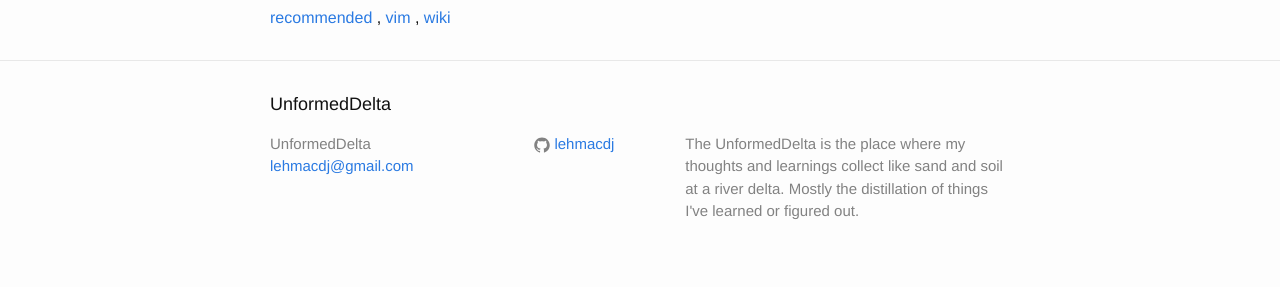
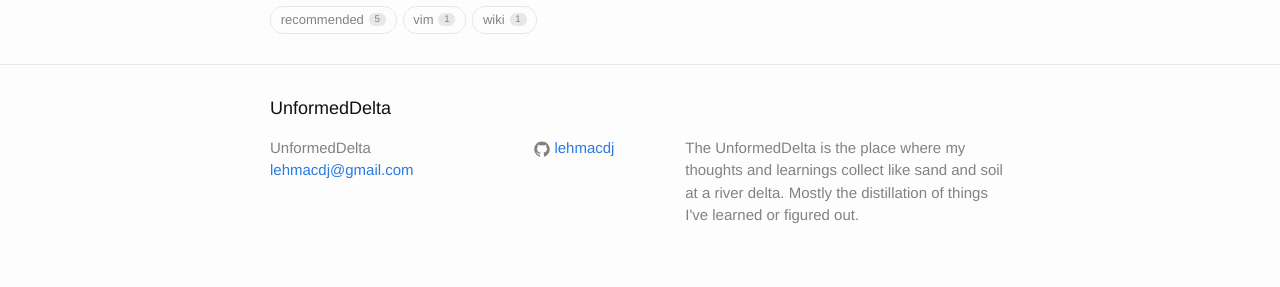
Before and after one commit to lehmacdj/blog, a Jekyll site: the page built from _notes/1657d223-vim-magic-link-paste.md, in a window 1280 px wide, cut to the strip 868-1155 px from the top of the page. Built offline with Jekyll 4.4.1, drawn with Linux system fonts in a browser that asks for light colours.

```diff
--- a/_includes/post-tags.html
+++ b/_includes/post-tags.html
@@ -1,7 +1,9 @@
 {% for tag in include.tags %}
-<span class="entry-tag">
-    <a href="{{ site.baseurl }}/?tags={{ tag }}" rel="tag">
-        {{ tag }}
-    </a>
-</span>{% unless forloop.last %},{% endunless %}
+{% assign count = 0 %}
+{% for note in site.notes %}
+  {% if note.tags contains tag %}
+    {% assign count = count | plus: 1 %}
+  {% endif %}
 {% endfor %}
+<a class="tag-btn" href="{{ site.baseurl }}/?tags={{ tag }}" rel="tag">{{ tag }}<span class="tag-count">{{ count }}</span></a>
+{% endfor %}
--- a/_sass/_layout.scss
+++ b/_sass/_layout.scss
@@ -240,3 +240,64 @@
         }
     }
 }
+
+
+/**
+ * Tags
+ */
+.tag-btn {
+    display: inline-flex;
+    align-items: center;
+    gap: 0.375em;
+    background: transparent;
+    border: 1px solid $grey-color-light;
+    border-radius: 1em;
+    padding: 0.25em 0.75em;
+    cursor: pointer;
+    font-size: 0.8125em;
+    font-family: inherit;
+    color: $grey-color;
+    text-decoration: none;
+    transition: all 0.15s ease;
+
+    &:visited {
+        color: $grey-color;
+    }
+
+    &:hover {
+        border-color: $brand-color;
+        color: $brand-color;
+        text-decoration: none;
+    }
+
+    &.active {
+        background: $brand-color;
+        color: white;
+        border-color: $brand-color;
+
+        .tag-count {
+            background: rgba(255, 255, 255, 0.25);
+            color: white;
+        }
+    }
+}
+
+.tag-count {
+    display: inline-flex;
+    align-items: center;
+    justify-content: center;
+    min-width: 1.25em;
+    height: 1.25em;
+    padding: 0 0.25em;
+    font-size: 0.75em;
+    background: $grey-color-light;
+    border-radius: 0.625em;
+    color: $grey-color;
+}
+
+.post-tags {
+    display: flex;
+    flex-wrap: wrap;
+    gap: 0.375em;
+    margin-top: $spacing-unit;
+}
```
Also changed, not shown: index.html (+1 -39 lines).
